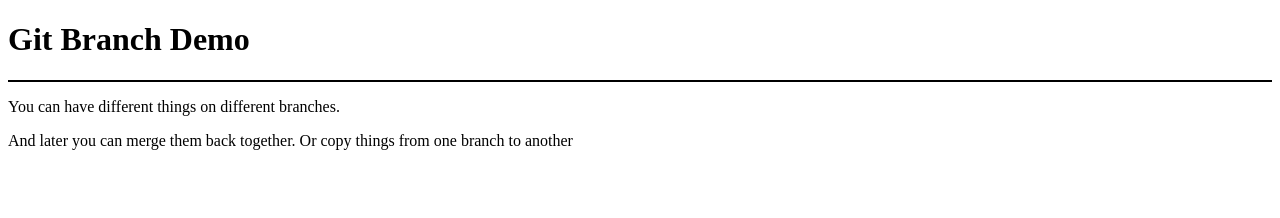
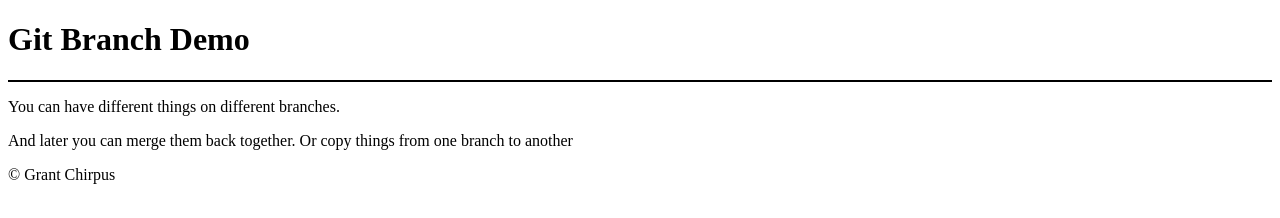
Before and after one commit to theadammason/get-branches-starter, a plain HTML site: page index.html in a window 1280 px wide. Drawn offline with Linux system fonts and the light colour scheme.

Commit message:
added copyright

```diff
--- a/index.html
+++ b/index.html
@@ -13,4 +13,7 @@
         <p>And later you can merge them back together. Or copy things from one
             branch to another</p>
     </div>
+    <footer>
+      &copy; Grant Chirpus
+    </footer>
 </body>
```
